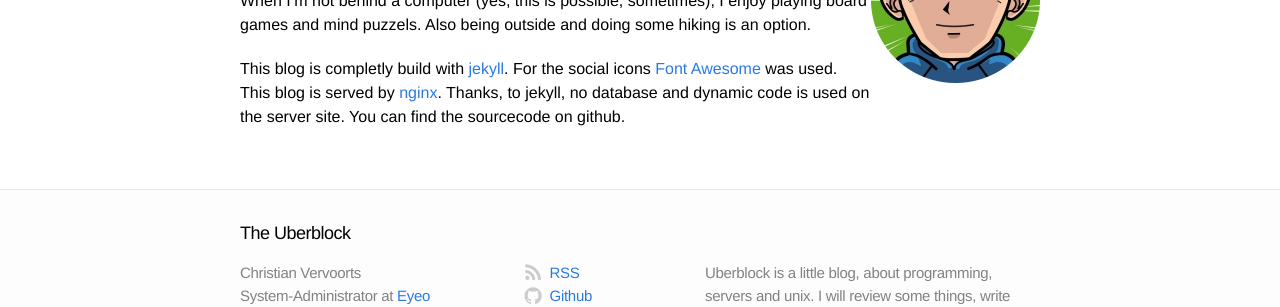
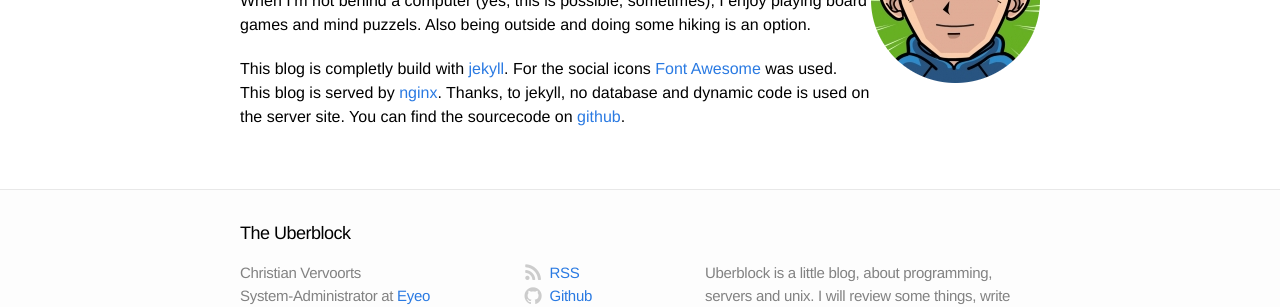
Before and after one commit to sangyye/uberblock, a Jekyll site: the page built from about.md, in a window 1280 px wide. Shown: the part 277-584 px from the top of the page. Built offline with Jekyll 4.4.1, drawn with Linux system fonts in a browser that asks for light colours; some of the changed lines change nothing that is shown.

Commit message:
Add link to github repo

```diff
--- a/about.md
+++ b/about.md
@@ -11,4 +11,4 @@ I like working with Computers, Operating Systems, Servers and building things. I
 
 When I'm not behind a computer (yes, this is possible, sometimes), I enjoy playing board games and mind puzzels. Also being outside and doing some hiking is an option.
 
-This blog is completly build with [jekyll](http://jekyllrb.com/). For the social icons [Font Awesome](https://fortawesome.github.io/Font-Awesome/) was used. This blog is served by [nginx](http://nginx.org). Thanks, to jekyll, no database and dynamic code is used on the server site. You can find the sourcecode on github.
+This blog is completly build with [jekyll](http://jekyllrb.com/). For the social icons [Font Awesome](https://fortawesome.github.io/Font-Awesome/) was used. This blog is served by [nginx](http://nginx.org). Thanks, to jekyll, no database and dynamic code is used on the server site. You can find the sourcecode on [github](https://github.com/sangyye/uberblock).
```
